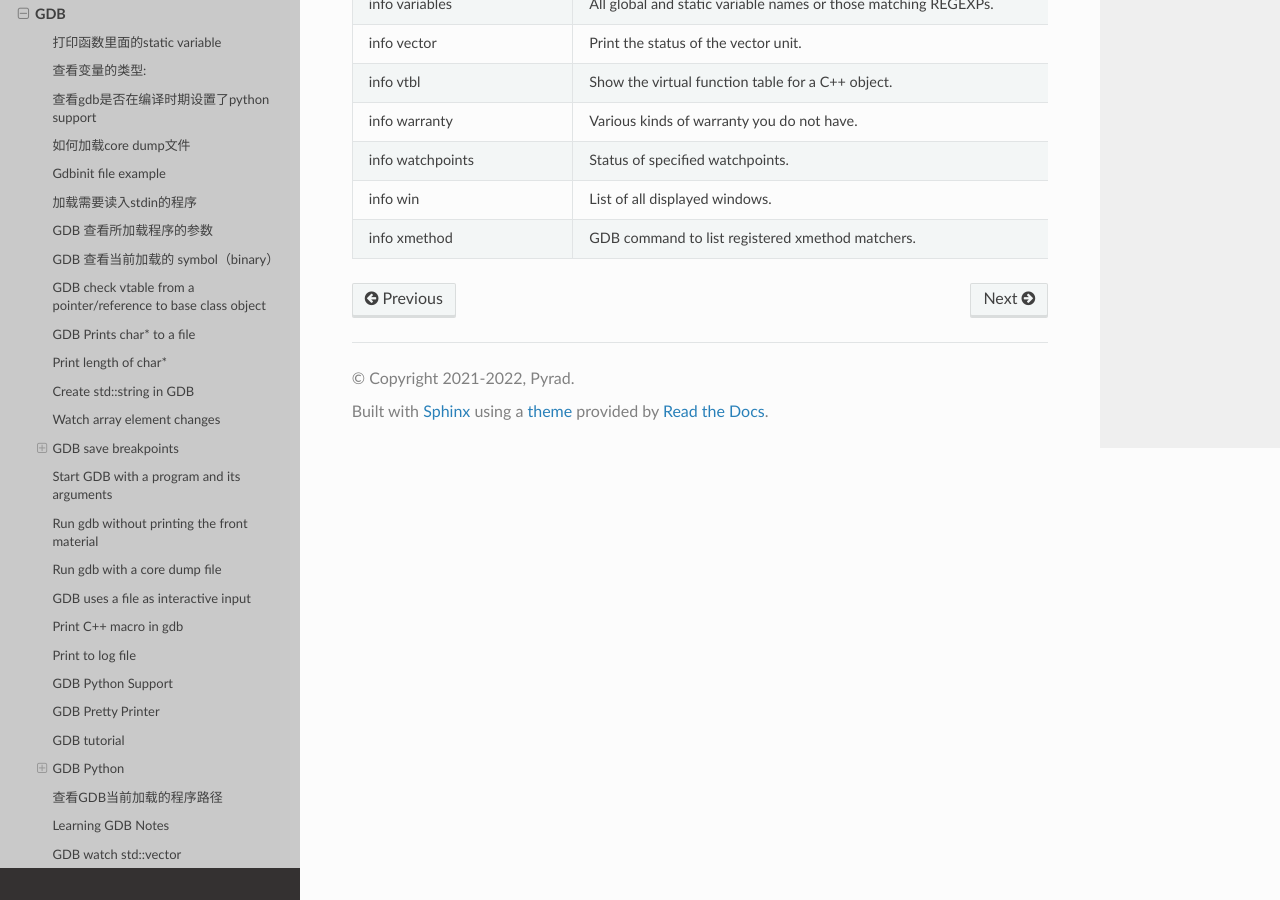
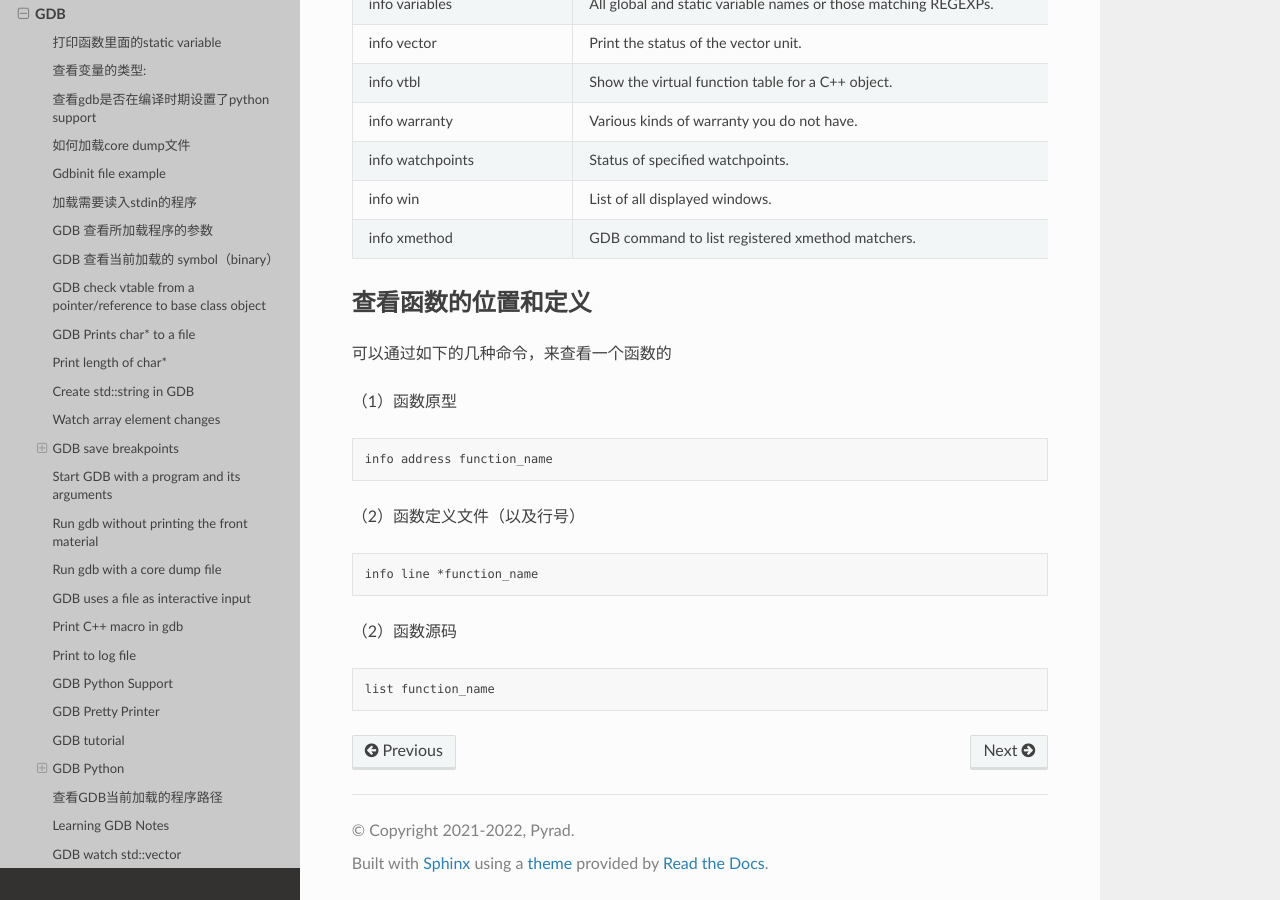
Before and after one commit to Pyrad/pyradnotes, a Sphinx documentation site: the page built from source/Linux/gdb.md, in a window 1280 px wide and 900 px high, scrolled down 12802 px. Built offline with Sphinx 7.4.7 and the Read the Docs theme 3.1.0, drawn with Linux system fonts in a browser that asks for light colours; pages that are not in the unit, such as notebooks, are missing from menus.

Commit message:
GDB How to check a function's definition/prototype/address

````diff
--- a/source/Linux/gdb.md
+++ b/source/Linux/gdb.md
@@ -589,3 +589,27 @@ New value = (int *) 0x604010
 | info watchpoints | Status of specified watchpoints. | 查看指定监视点的状态 |
 | info win | List of all displayed windows. | 列出所有显示的窗口 |
 | info xmethod |GDB command to list registered xmethod matchers.| GDB命令列出注册的xmethod匹配器 |
+
+
+
+## 查看函数的位置和定义
+
+可以通过如下的几种命令，来查看一个函数的
+
+（1）函数原型
+
+```gdb
+info address function_name
+```
+
+（2）函数定义文件（以及行号）
+
+```gdb
+info line *function_name
+```
+
+（2）函数源码
+
+```gdb
+list function_name
+```
````
